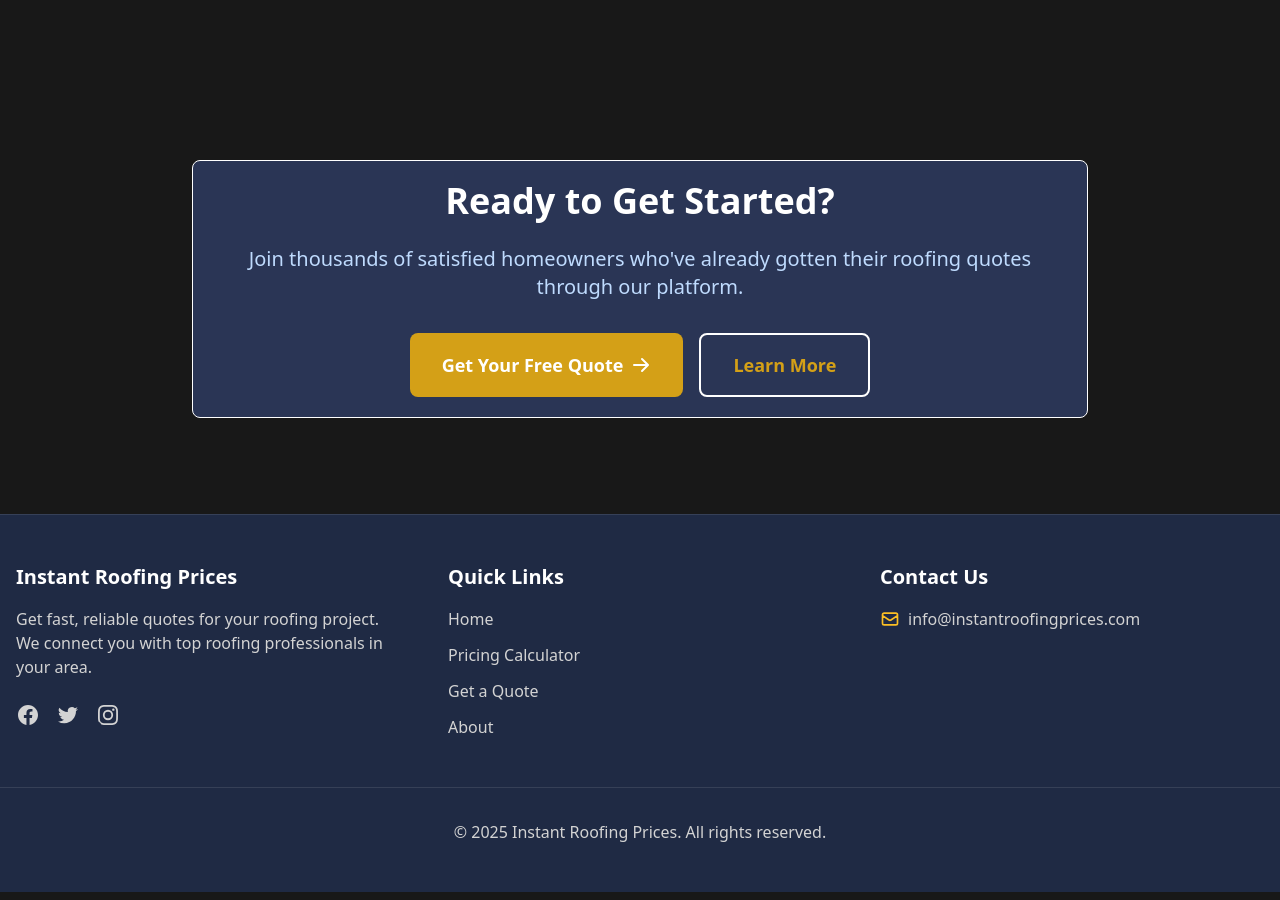
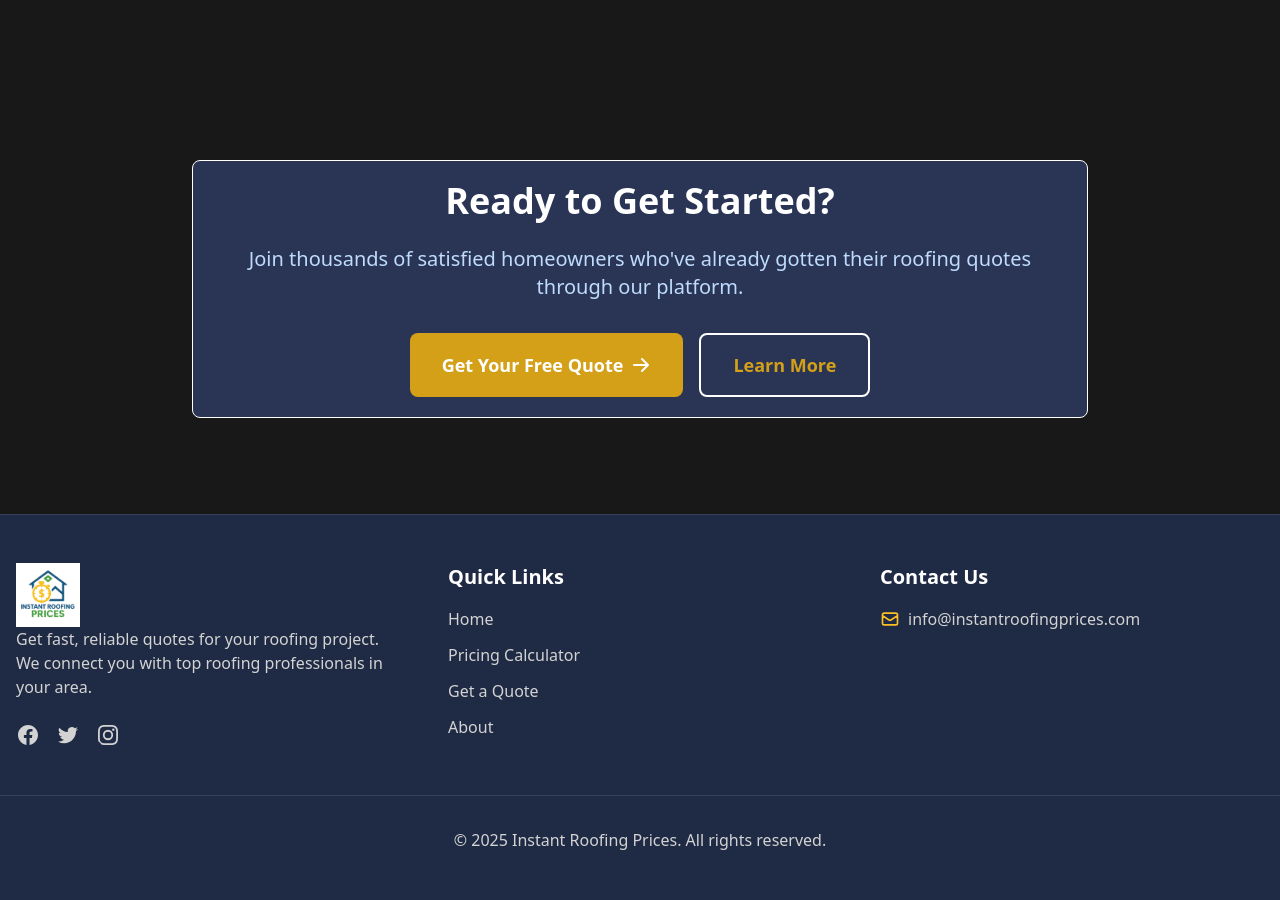
Before and after one commit to tim-amredev/roofing-lead-site, a Jekyll site: the page built from index.html, in a window 1280 px wide and 900 px high, scrolled down 3185 px. Built offline with Jekyll 4.4.1, drawn with Linux system fonts in a browser that asks for light colours.

Commit message:
Update footer.html

```diff
--- a/_includes/footer.html
+++ b/_includes/footer.html
@@ -2,7 +2,7 @@
   <div class="container mx-auto px-4">
     <div class="grid grid-cols-1 md:grid-cols-3 gap-12">
       <div>
-        <h3 class="text-xl font-semibold text-white mb-4">Instant Roofing Prices</h3>
+        <img src="/assets/images/irp-logo.svg" alt="Instant Roofing Prices" class="h-16" />
         <p class="text-gray-300">Get fast, reliable quotes for your roofing project. We connect you with top roofing professionals in your area.</p>
         <div class="mt-6 flex space-x-4">
           <a href="#" class="text-gray-400 hover:text-yellow-400 transition-colors">
```
